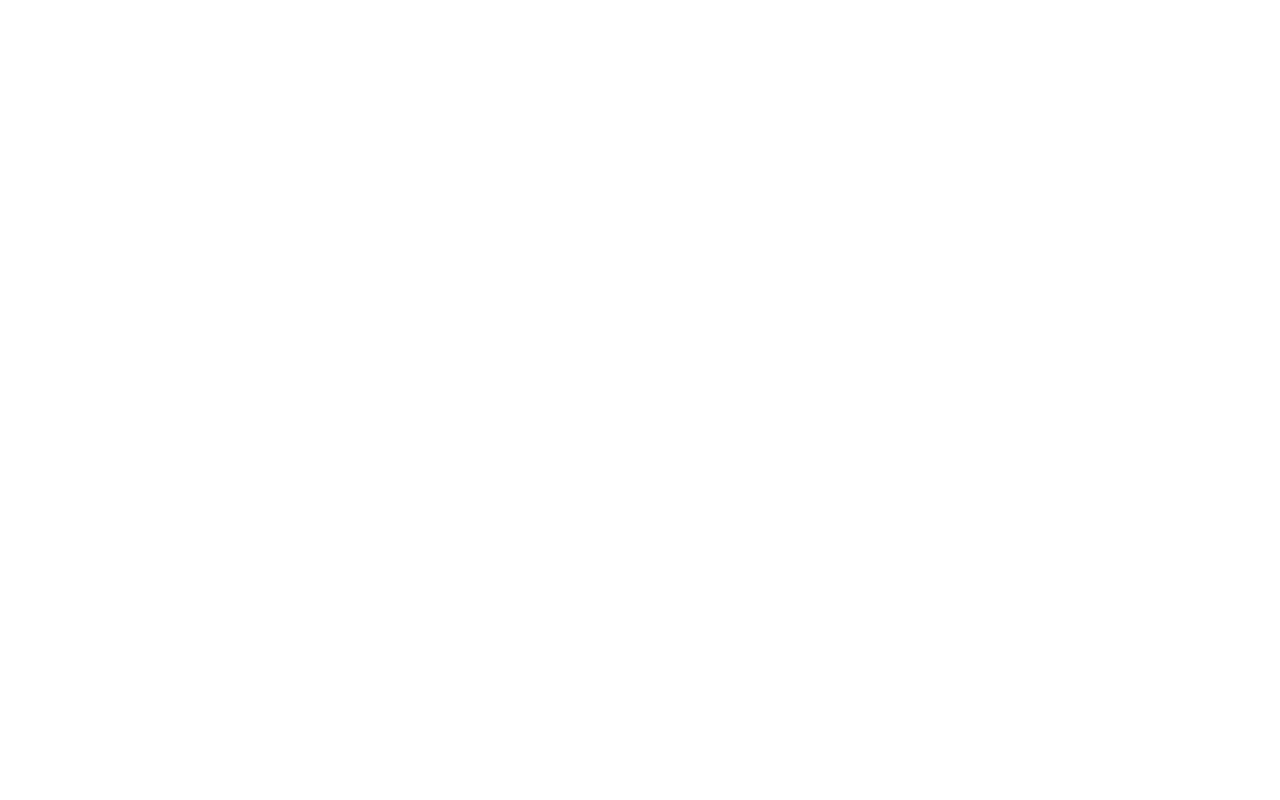
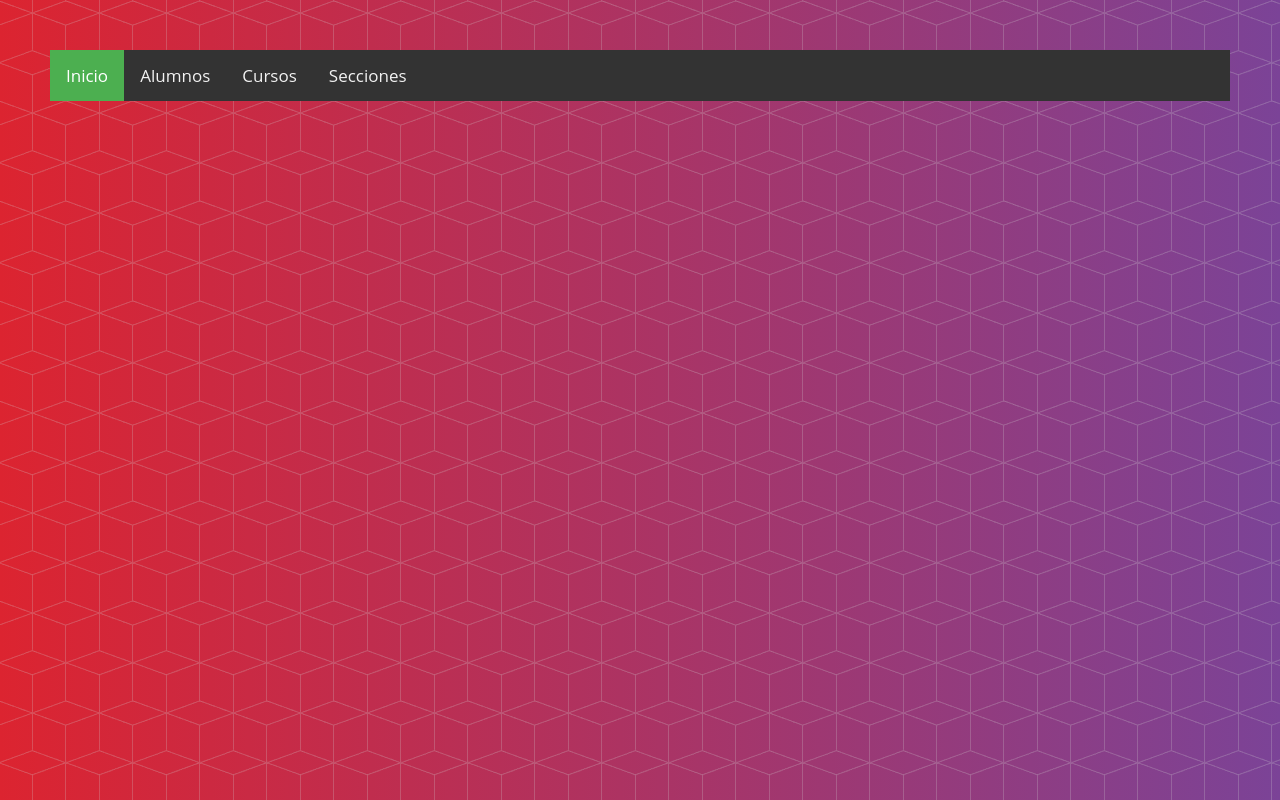
Before and after one commit to UntalivanCruz/NotasCeutec, a plain HTML site: page frontend/index.html in a window 1280 px wide. Drawn offline with Linux system fonts and the light colour scheme.

Commit message:
creo BD, api alumnos en el backen y pantalla inicial en el frontend

```diff
--- a/frontend/index.html
+++ b/frontend/index.html
@@ -4,10 +4,20 @@
 <head>
     <meta charset="UTF-8">
     <meta name="viewport" content="width=device-width, initial-scale=1.0">
-    <title>Document</title>
+    <link rel="icon" type="image/x-icon" href="favicon.ico">
+    <link href="styles.css" rel="stylesheet"></link>
+    <title>Notas</title>
 </head>
 
-<body>
+<body class="fondo">
+    <header>
+        <nav class="topnav">
+            <a class="active" href="#inicio">Inicio</a>
+            <a href="#alumnos">Alumnos</a>
+            <a href="#cursos">Cursos</a>
+            <a href="#secciones">Secciones</a>
+        </nav>
+    </header>
     <script src="app.js"></script>
 </body>
 
--- a/frontend/styles.css
+++ b/frontend/styles.css
@@ -0,0 +1,54 @@
+* {
+    margin: 0;
+    padding: 0;
+    box-sizing: border-box;
+}
+
+body {
+    color: #555;
+    font-family: Open Sans;
+    font-size: 16px;
+    position: relative;
+    height: 100vh;
+    font-weight: 400;
+}
+
+.fondo {
+    height: 40vh;
+    background-size: cover;
+    background-position: center;
+    position: relative;
+    width: 100%;
+    padding-top: 50px;
+    padding-bottom: 100px;
+    padding-left: 50px;
+    padding-right: 50px;
+    color: #fff;
+    background: url(assets/bg-pattern.png), #7b4397;
+    background: url(assets/bg-pattern.png), -webkit-gradient(linear, right top, left top, from(#7b4397), to(#dc2430));
+    background: url(assets/bg-pattern.png), linear-gradient(to left, #7b4397, #dc2430)
+}
+
+.topnav {
+    overflow: hidden;
+    background-color: #333;
+}
+
+.topnav a {
+    float: left;
+    color: #f2f2f2;
+    text-align: center;
+    padding: 14px 16px;
+    text-decoration: none;
+    font-size: 17px;
+}
+
+.topnav a:hover {
+    background-color: #ddd;
+    color: black;
+}
+
+.topnav a.active {
+    background-color: #4CAF50;
+    color: white;
+}
```
Also changed, not shown: backend/app.js (+17 -0 lines), backend/bd.js (+86 -0 lines), frontend/assets/bg-pattern.png (added), frontend/favicon.ico (added).
